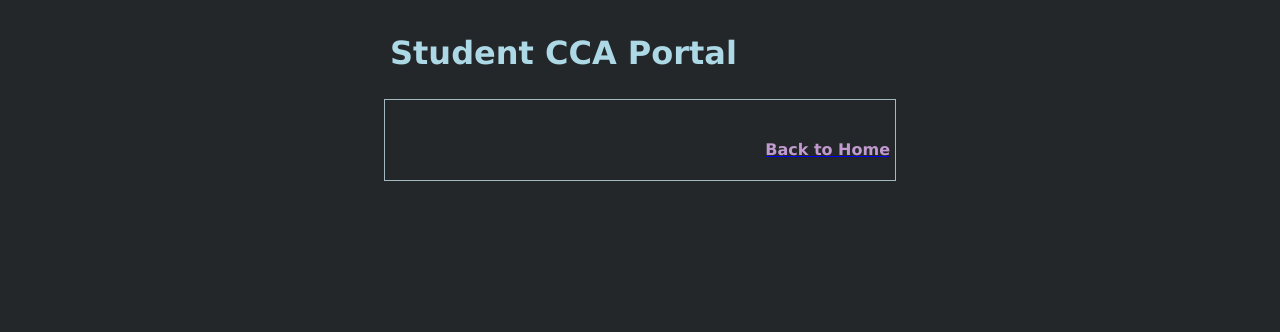
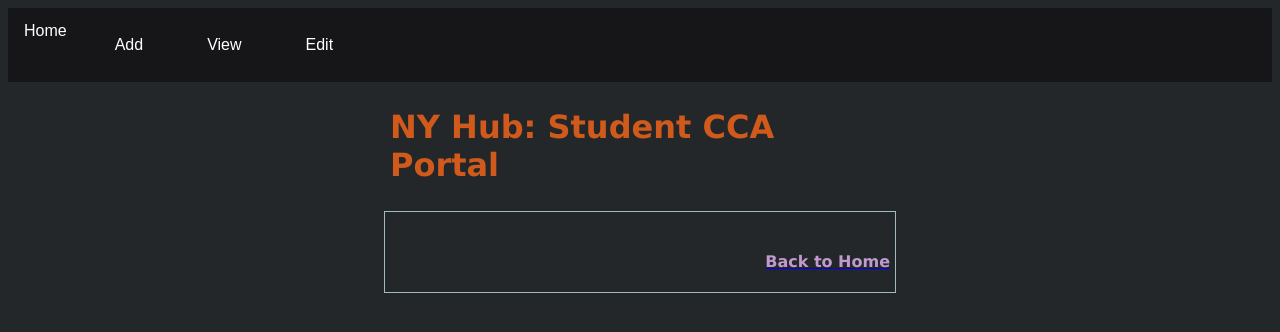
Before and after one commit to birdyjellyfish/CAPSTONE-PROJECT, a Python web app: template templates/edit.html in a window 1280 px wide. Shown: the top 332 px of the page. Run offline with Jinja, Linux system fonts and the light colour scheme; the template is opened without the code that fills it, so the values that code supplies are empty.

Commit message:
still cannot figure out how to make the nabber stuff the same size Moses pls help

```diff
--- a/main.py
+++ b/main.py
@@ -121,6 +121,7 @@
     }
 
     if 'searched' in request.args:
+        # if student does not exists render does not exist html
         # get data from databases, data u get will be a dictionary, use the search method
         # assign it to data and it should work
         key = list(request.form.keys())
@@ -164,6 +165,7 @@
         }
 
     if 'searched' in request.args:
+        # if not found render error page - html file but not created yet
         key = list(request.form.keys())
         page_type = 'verify'
         choice = request.form['choice']
--- a/static/css/styles.css
+++ b/static/css/styles.css
@@ -26,6 +26,11 @@
     font-weight: bold;
     color: #c19ad0
 }
+
+.orange {
+    font-weight: bold;
+    color: #d05a1b
+}
 .instruction {
     font-size: 14px;
     font-style: italic;
@@ -36,6 +41,7 @@
     /* margin value of auto places the content in the center */
     padding: 5px;
     margin: auto;
+    color: #d05a1b
 }
 
 .container {
@@ -67,3 +73,94 @@
     border: 0.5px solid #91c0ca;
     font-weight: bold;
 }
+
+.row {
+  display: flex;
+  width: 100%;
+}
+
+.row div {
+  width: 50%;
+}
+
+.noMargin {
+  margin: 0px;
+}
+
+.navbar {
+  overflow: hidden;
+  background-color: #161618;
+  font-family: Arial;
+}
+
+/* Links inside the navbar */
+.navbar a {
+  float: left;
+  font-size: 16px;
+  color: white;
+  text-align: center;
+  padding: 14px 16px;
+  text-decoration: none;
+}
+
+/* .dropdown a {
+  float: left;
+  font-size: 16px;
+  color: white;
+  text-align: center;
+  padding: 14px 16px;
+  text-decoration: none;
+} */
+
+/* The dropdown container */
+.dropdown {
+  float: left;
+  overflow: hidden;
+}
+
+/* Dropdown button */
+.dropdown .dropbtn {
+  font-size: 16px;
+  border: none;
+  outline: none;
+  color: white;
+  padding: 14px 16px;
+  background-color: inherit;
+  font-family: inherit; /* Important for vertical align on mobile phones */
+  margin: 0; /* Important for vertical align on mobile phones */
+}
+
+/* Add a red background color to navbar links on hover */
+.navbar a:hover, .dropdown:hover .dropbtn {
+  background-color: #d05a1b;
+}
+
+/* Dropdown content (hidden by default) */
+.dropdown-content {
+  display: none;
+  position: absolute;
+  background-color: #f9f9f9;
+  min-width: 160px;
+  box-shadow: 0px 8px 16px 0px rgba(0,0,0,0.2);
+  z-index: 1;
+}
+
+/* Links inside the dropdown */
+.dropdown-content a {
+  float: none;
+  color: black;
+  padding: 12px 16px;
+  text-decoration: none;
+  display: block;
+  text-align: left;
+}
+
+/* Add a grey background color to dropdown links on hover */
+.dropdown-content a:hover {
+  background-color: #ddd;
+}
+
+/* Show the dropdown menu on hover */
+.dropdown:hover .dropdown-content {
+  display: block;
+}
--- a/templates/edit.html
+++ b/templates/edit.html
@@ -40,8 +40,8 @@
     <table>
         <form action='{{form_meta["action"]}}' method='{{form_meta["method"]}}'>
             <tr>
-                <td><span class='highlight-pink'>Student Name:</span></td>
-                <td><span class='highlight-pink'><input type='hidden' name='choice' value='{{choice}}'>{{choice}}:</span></td>
+                <td><span class='highlight-pink'>Student Name</span></td>
+                <td><span class='highlight-pink'><input type='hidden' name='choice' value='{{choice}}'>{{choice}}</span></td>
             </tr>
             <tr>
                 <td><span class='highlight-pink'><input name='name' type='hidden' value='{{data.keys()|join("")}}'>{{data.keys()|join("")}}</span></td>
--- a/templates/header.html
+++ b/templates/header.html
@@ -1,3 +1,37 @@
+<!-- navbar -->
+<div class='navbar'>
+    <a href="/">Home</a>
+    <div class="dropdown">
+        <button class="dropbtn"><a href='/add'>Add</a>
+            <i class="fa fa-caret-down"></i>
+        </button>
+        <div class="dropdown-content">
+            <a href="/add?choice=CCA">CCA</a>
+            <a href="/add?choice=Activity">Activity</a>
+        </div>
+    </div>
+    <div class='dropdown'>
+        <button class='dropbtn'><a href='/view'>View</a>
+            <i class='fa fa-caret-down'></i>
+        </button>
+        <div class='dropdown-content'>
+            <a href='/view?choice=Student'>Student</a>
+            <a href='/view?choice=Class'>Class</a>
+            <a href='/view?choice=CCA'>CCA</a>
+            <a href='/view?choice=Activity'>Activity</a>
+        </div>
+    </div>
+    <div class="dropdown">
+        <button class="dropbtn"><a href='/edit'>Edit</a>
+            <i class="fa fa-caret-down"></i>
+        </button>
+        <div class="dropdown-content">
+            <a href="/add?choice=CCA">CCA</a>
+            <a href="/add?choice=Activity">Activity</a>
+        </div>
+    </div>
+</div>
+
 <header class='main-heading'>
-    <h1><span class='highlight-blue'>Student CCA Portal</span></h1>
+    <h1><span class='orange'>NY Hub: Student CCA Portal</span></h1>
 </header>
```
Also changed, not shown: templates/index.html (+10 -2 lines), templates/add.html (line endings or trailing spaces).
